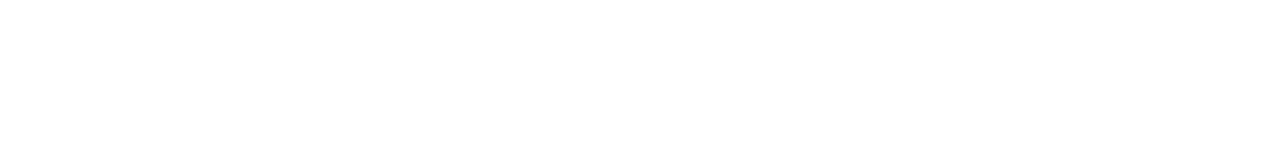
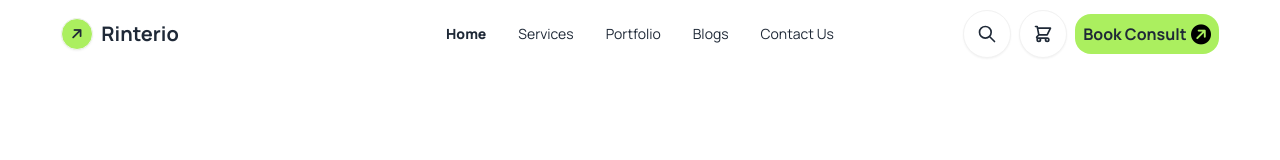
Before and after one commit to Binita-Karmakar/Assignment-Three, a plain HTML site: page index.html in a window 1280 px wide. Drawn offline with nearby package versions, Linux system fonts and the light colour scheme.

Commit message:
add navbar section

```diff
--- a/index.html
+++ b/index.html
@@ -9,6 +9,8 @@
     <link rel="preconnect" href="https://fonts.googleapis.com">
     <link rel="preconnect" href="https://fonts.gstatic.com" crossorigin>
     <link href="https://fonts.googleapis.com/css2?family=Manrope:wght@200..800&display=swap" rel="stylesheet">
+    <!-- font awesome cdn -->
+    <script src="https://kit.fontawesome.com/e75bc42427.js" crossorigin="anonymous"></script>
     <!-- DaisyUI + tailwind cdn -->
     <link href="https://cdn.jsdelivr.net/npm/daisyui@4.12.14/dist/full.min.css" rel="stylesheet" type="text/css" />
     <script src="https://cdn.tailwindcss.com"></script>
@@ -25,14 +27,73 @@
         }
     </script>
     <style>
-        .font-manrope{
+        .font-manrope {
             font-family: "Manrope", sans-serif;
         }
     </style>
 </head>
 
 <body class="font-manrope">
-    <header>
+    <!-- header section -->
+    <header class="md:w-11/12 mx-auto">
+        <!-- navbar -->
+        <nav>
+            <div class="navbar">
+                <div class="navbar-start gap-2">
+                    <a href="#" class="btn btn-circle btn-sm bg-[#ABEF5F]">
+                        <i class="fa-solid fa-arrow-right -rotate-45"></i></a>
+                    <a class="font-bold text-xl">Rinterio</a>
+                </div>
+                <div class="navbar-center hidden lg:flex">
+                    <ul class="menu menu-horizontal px-1">
+                        <li><a class="font-extrabold">Home</a></li>
+                        <li><a>Services</a></li>
+                        <li><a>Portfolio</a></li>
+                        <li><a>Blogs</a></li>
+                        <li><a>Contact Us</a></li>
+                    </ul>
+                </div>
+                <div class="navbar-end">
+                    <div class="hidden md:flex items-center space-x-2">
+                        <button class="btn btn-md btn-circle bg-white">
+                            <svg xmlns="http://www.w3.org/2000/svg" class="h-5 w-5" fill="none" viewBox="0 0 24 24"
+                                stroke="currentColor">
+                                <path stroke-linecap="round" stroke-linejoin="round" stroke-width="2"
+                                    d="M21 21l-6-6m2-5a7 7 0 11-14 0 7 7 0 0114 0z" />
+                            </svg>
+                        </button>
+                        <div tabindex="0" role="button" class="btn btn-md btn-circle bg-white">
+                            <div class="indicator">
+                                <svg xmlns="http://www.w3.org/2000/svg" class="h-5 w-5" fill="none" viewBox="0 0 24 24"
+                                    stroke="currentColor">
+                                    <path stroke-linecap="round" stroke-linejoin="round" stroke-width="2"
+                                        d="M3 3h2l.4 2M7 13h10l4-8H5.4M7 13L5.4 5M7 13l-2.293 2.293c-.63.63-.184 1.707.707 1.707H17m0 0a2 2 0 100 4 2 2 0 000-4zm-8 2a2 2 0 11-4 0 2 2 0 014 0z" />
+                                </svg>
+                            </div>
+                        </div>
+                        <div class="flex items-center space-x-1 bg-[#ABEF5F] p-2 rounded-2xl">
+                            <h3 class="font-bold">Book Consult</h3>
+                            <a class="">
+                                <i class="fa-solid fa-circle-arrow-right fa-lg -rotate-45 text-black"></i>
+                            </a>
+                        </div>
+                    </div>
+                    <div class="dropdown">
+                        <div tabindex="0" role="button" class="btn btn-circle lg:hidden bg-white">
+                            <i class="fa-solid fa-bars"></i>
+                        </div>
+                        <ul tabindex="0"
+                            class="menu menu-sm dropdown-content bg-base-100 rounded-box z-[1] mt-3 w-52 p-2 shadow right-0">
+                            <li><a>Home</a></li>
+                            <li><a>Services</a></li>
+                            <li><a>Portfolio</a></li>
+                            <li><a>Blogs</a></li>
+                            <li><a>Contact Us</a></li>
+                        </ul>
+                    </div>
+                </div>
+            </div>
+        </nav>
 
     </header>
 
```
